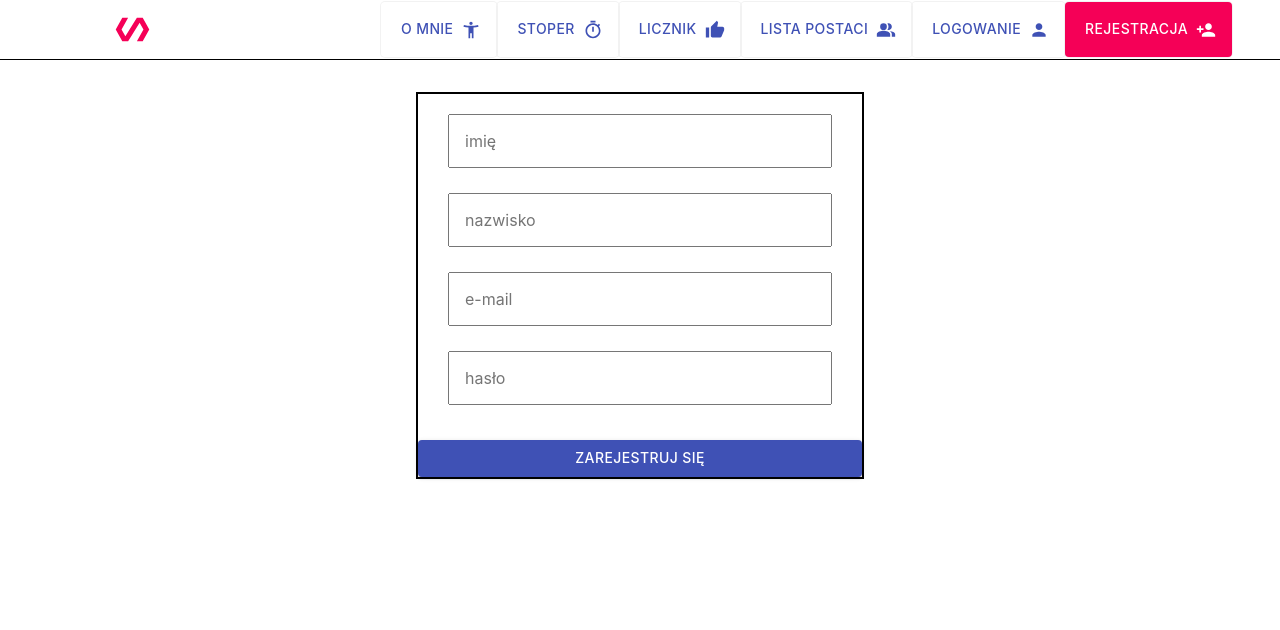
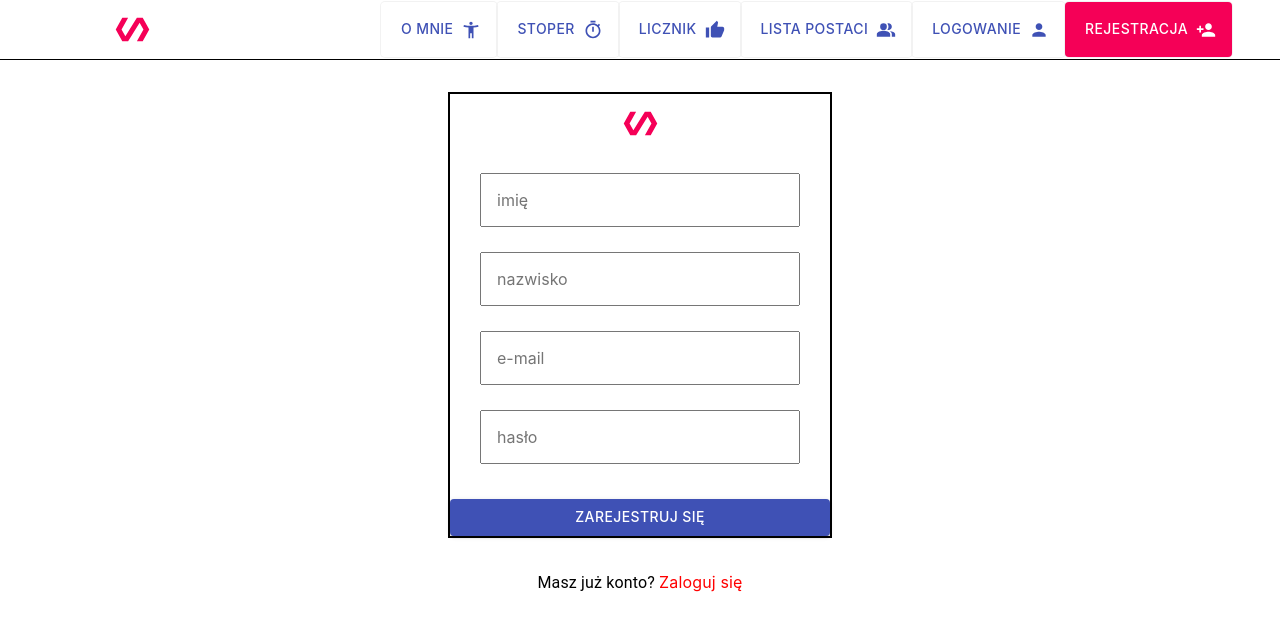
Before and after one commit to michalrozek90/Devstock_Academy, a React (Create React App) app in the folder project-august/: page /registration in a window 1280 px wide. Shown: the top 630 px of the page. Built offline with nearby package versions, Linux system fonts and the light colour scheme.

Commit message:
add login component

```diff
--- a/project-august/src/pages/Login.js
+++ b/project-august/src/pages/Login.js
@@ -1,12 +1,14 @@
 import styled from 'styled-components'
-import { Button } from '@material-ui/core'
+import { Link } from 'react-router-dom'
+import { Button, Typography } from '@material-ui/core'
 import { useState } from 'react'
 import { useDispatch, useSelector } from 'react-redux'
 import { setSnackbar } from '../redux/ducks/snackbar'
+import Logo from '../components/Logo'
 
 const FormContainer = styled.form`
 	max-width: 30%;
-	margin: 10% auto;
+	margin: 50px auto;
 	display: flex;
 	flex-direction: column;
 	border: 2px solid black;
@@ -19,6 +21,13 @@ const Input = styled.input`
 const MyButton = styled(Button)`
 	margin-top: 30px;
 `
+const LogoContainer = styled.div`
+	text-align: center;
+`
+const MyLink = styled(Link)`
+	text-decoration: none;
+	color: red;
+`
 
 const Login = () => {
 	const dispatch = useDispatch()
@@ -28,14 +37,18 @@ const Login = () => {
 
 	const onSubmitHandler = e => {
 		e.preventDefault()
+		console.log(users)
 		for (let user of users) {
-			if (user.email !== data.email && user.password !== data.password) {
-				dispatch(setSnackbar(true, 'error', 'Błędny login lub hasło'))
+			console.log('user email : ', user.email)
+			console.log('user password : ', user.password)
+			if (user.email !== data.email || data.email === null) {
+				dispatch(setSnackbar(true, 'error', 'error', 'Błędny e-mail lub hasło'))
 				return
 			} else {
-				console.log('logowanko gites!')
+				console.log('else')
 			}
 		}
+		dispatch(setSnackbar(true, 'success', 'success', 'Logowanie pomyślne!'))
 	}
 
 	const onChangeEmailHandler = e => {
@@ -48,12 +61,18 @@ const Login = () => {
 	return (
 		<div>
 			<FormContainer onSubmit={onSubmitHandler}>
+				<LogoContainer>
+					<Logo />
+				</LogoContainer>
 				<Input type='text' placeholder='e-mail' onChange={e => onChangeEmailHandler(e)} required />
 				<Input type='password' placeholder='hasło' onChange={e => onChangePasswordHandler(e)} required />
 				<MyButton type='submit' variant={'contained'} color={'primary'}>
 					Zaloguj się
 				</MyButton>
 			</FormContainer>
+			<Typography align='center'>
+				Nie masz jeszcze konta? <MyLink to={'/registration'}>Zarejestruj się</MyLink>
+			</Typography>
 		</div>
 	)
 }
--- a/project-august/src/pages/Registration.js
+++ b/project-august/src/pages/Registration.js
@@ -1,12 +1,15 @@
 import { useState } from 'react'
+import { Link } from 'react-router-dom'
 import { useDispatch, useSelector } from 'react-redux'
 import { setSnackbar } from '../redux/ducks/snackbar'
 import { addUser } from '../redux/ducks/registration'
 import styled from 'styled-components'
-import { Button } from '@material-ui/core'
+import { Button, Typography } from '@material-ui/core'
+
+import Logo from '../components/Logo'
 
 const FormContainer = styled.form`
-	max-width: 35%;
+	max-width: 30%;
 	display: flex;
 	flex-direction: column;
 	margin: 2rem auto;
@@ -17,16 +20,21 @@ const Input = styled.input`
 	margin: 20px 30px 5px 30px;
 	font-size: 1rem;
 `
-
 const Error = styled.p`
 	color: red;
 	font-size: 0.6rem;
 	text-align: left;
 	margin: 0px 30px;
 `
-
 const MyButton = styled(Button)`
 	margin-top: 30px;
+`
+const LogoContainer = styled.div`
+	text-align: center;
+`
+const MyLink = styled(Link)`
+	text-decoration: none;
+	color: red;
 `
 
 const Registration = () => {
@@ -73,8 +81,6 @@ const Registration = () => {
 		}
 	}
 
-	// console.log('Stan : ', users)
-
 	const onChangeFirstNameHandler = e => {
 		setData({ ...data, firstName: e.target.value })
 		setErrors({ ...errors, firstNameTooShort: e.target.value.length < 3 })
@@ -84,9 +90,8 @@ const Registration = () => {
 		setData({ ...data, lastName: e.target.value })
 		setErrors({ ...errors, lastNameTooShort: e.target.value.length < 3 })
 	}
+
 	const onChangeEmailHandler = e => {
-		console.log('.pl : ', e.target.value.lastIndexOf('.pl'))
-		console.log('.com : ', e.target.value.lastIndexOf('.com'))
 		setData({ ...data, email: e.target.value })
 		setErrors({
 			...errors,
@@ -96,10 +101,6 @@ const Registration = () => {
 				e.target.value.indexOf('@') === -1 ||
 				(e.target.value.lastIndexOf('.com') === -1 && e.target.value.lastIndexOf('.pl') === -1),
 		})
-
-		// this.state.email.indexOf('@') !== -1 &&
-		// this.state.email.length > 1 &&
-		// this.state.email.lastIndexOf('.com') !== -1
 	}
 
 	const onChangePasswordHandler = e => {
@@ -123,6 +124,9 @@ const Registration = () => {
 	return (
 		<div>
 			<FormContainer onSubmit={onSubmitHandler}>
+				<LogoContainer>
+					<Logo />
+				</LogoContainer>
 				<Input type='text' placeholder='imię' onChange={e => onChangeFirstNameHandler(e)} required />
 				{errors.firstNameTooShort && <Error>imię musi posiadać co najmniej 3 znaki</Error>}
 				<Input type='text' placeholder='nazwisko' onChange={e => onChangeLastNameHandler(e)} required />
@@ -138,6 +142,9 @@ const Registration = () => {
 					Zarejestruj się
 				</MyButton>
 			</FormContainer>
+			<Typography align='center'>
+				Masz już konto? <MyLink to={'/login'}>Zaloguj się</MyLink>
+			</Typography>
 		</div>
 	)
 }
```
